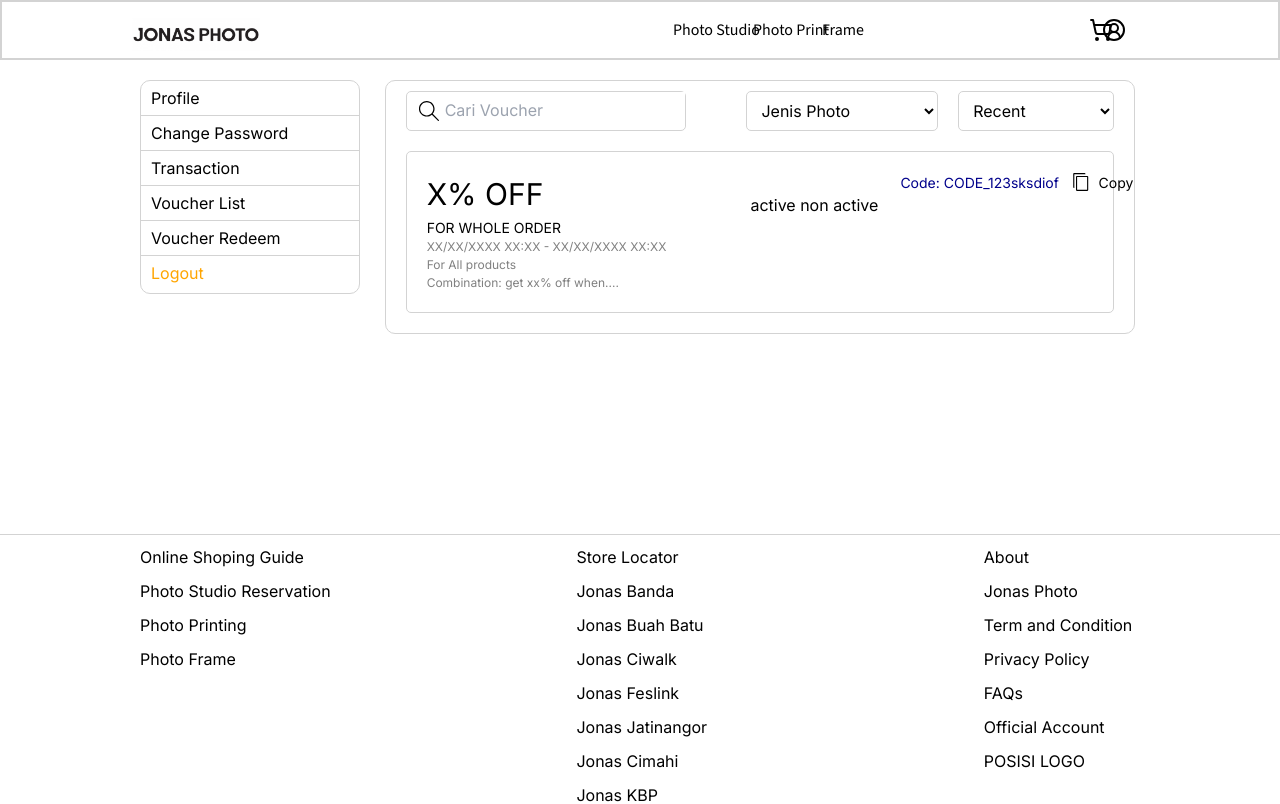
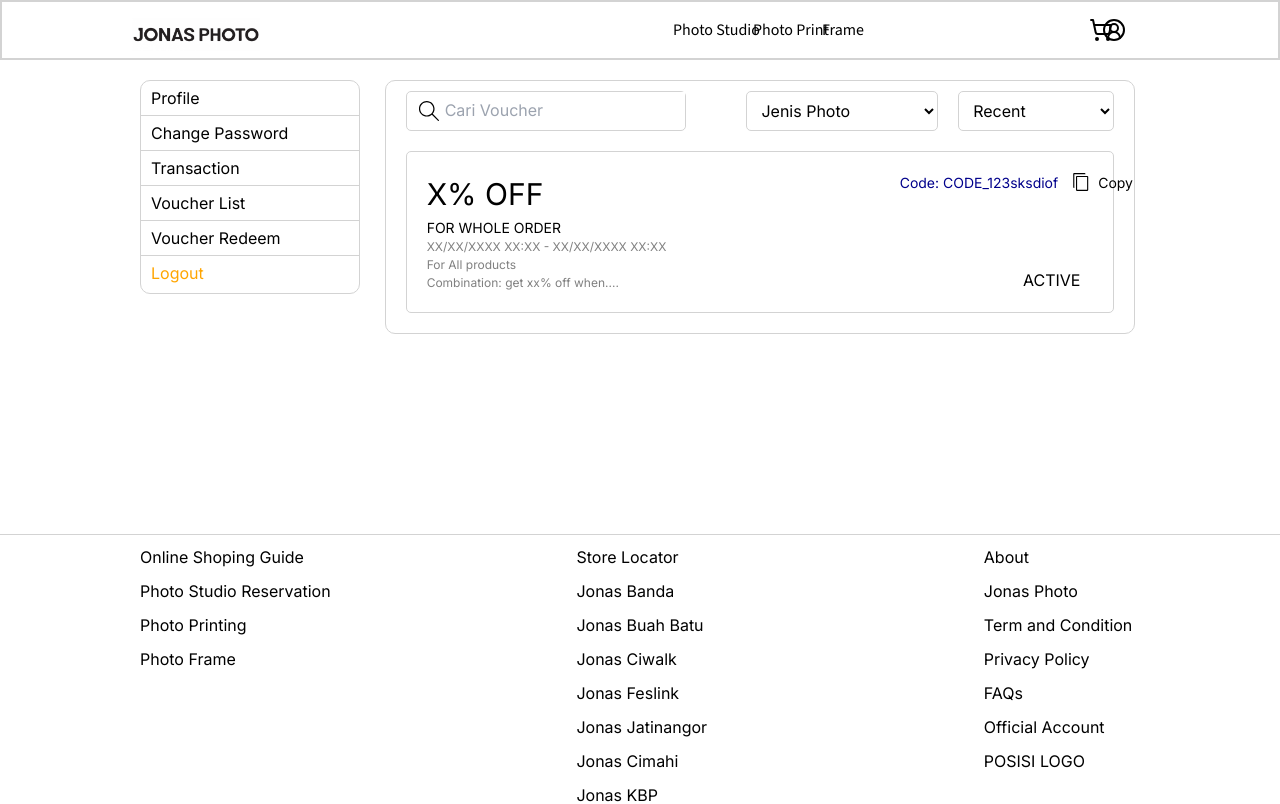
Before and after one commit to adriswara/next, a Next.js app: page /profile/voucherRedeem in a window 1280 px wide. Shown: the top 804 px of the page. Built offline with nearby package versions, Linux system fonts and the light colour scheme.

Commit message:
button layout not styled

```diff
--- a/src/app/profile/voucherRedeem/page.tsx
+++ b/src/app/profile/voucherRedeem/page.tsx
@@ -69,7 +69,10 @@ export default function Home() {
     }
 
     const voucherRightStatus = {
-
+        paddingTop: 75,
+        paddingLeft: 190,
+        width: 280,
+        float: "Right"
     }
 
     const hugetextVoucher = {
@@ -138,7 +141,7 @@ export default function Home() {
                                     <rect x="0" y="0" width="36" height="36" fill-opacity="0" />
                                 </svg> Copy</div>
                         </div>
-                        <div style={voucherRightStatus}>active non active</div>
+                        <div style={voucherRightStatus}><button type="button" disabled>ACTIVE</button></div>
                     </div>
                 </div>
             </div>
```
